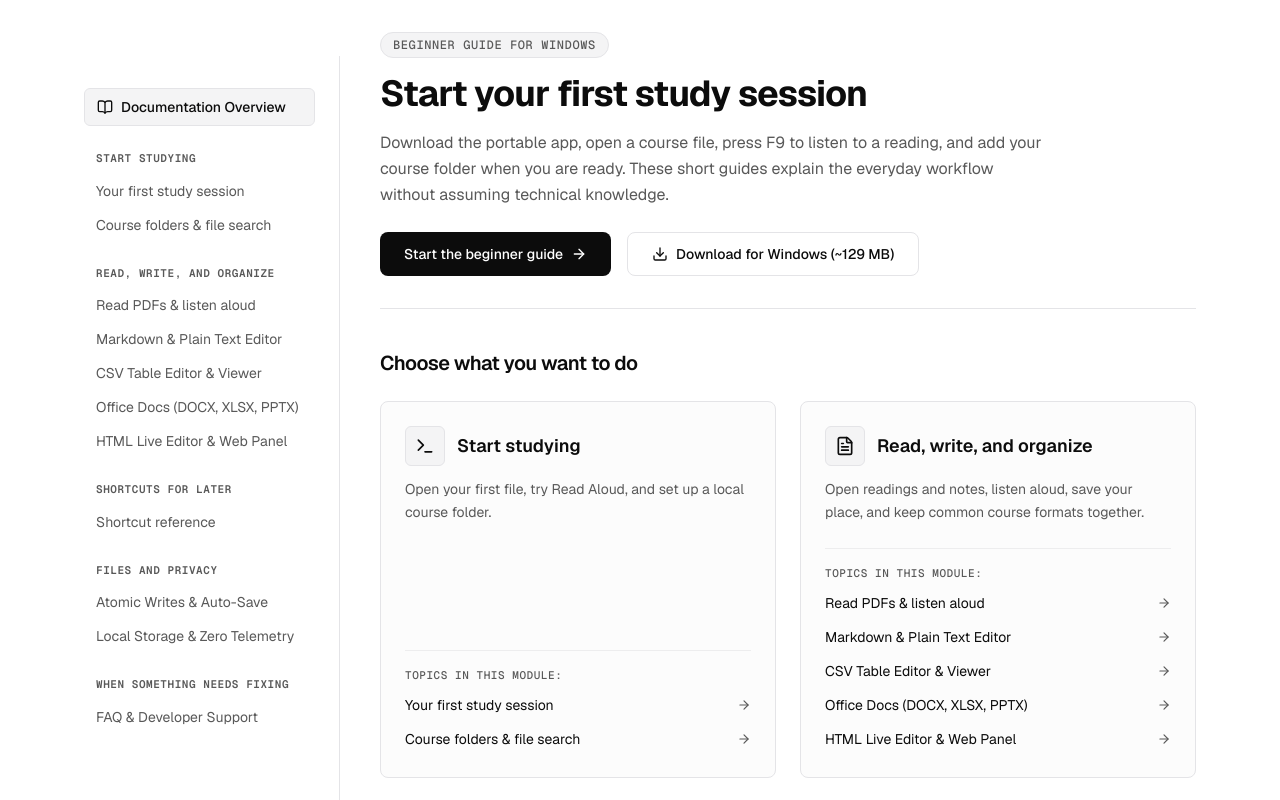
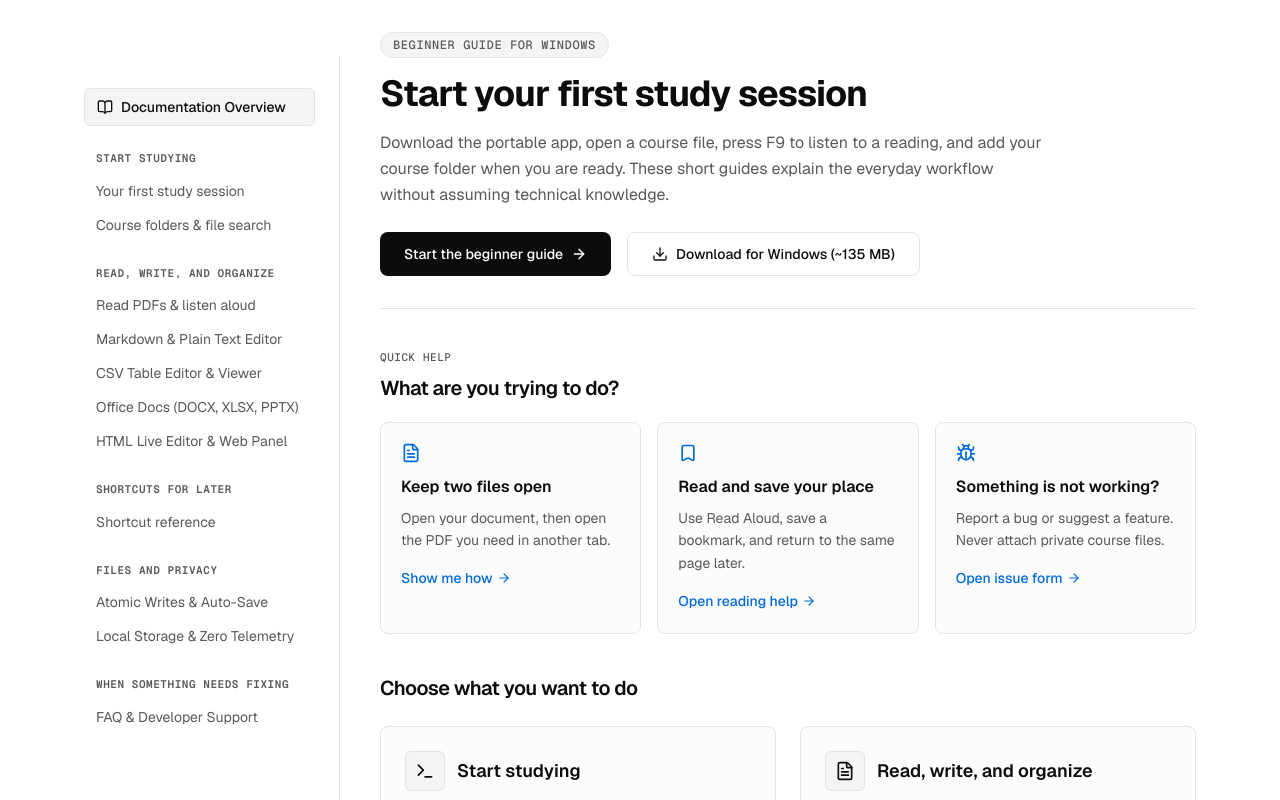
Before and after one commit to karefined-eng/eleviewer-site, a Next.js app: page /docs in a window 1280 px wide. Shown: the top 800 px of the page. Built offline with nearby package versions, Linux system fonts and the light colour scheme.

Commit message:
chore: point website to verified v1.3.1 release

```diff
--- a/app/demo/page.tsx
+++ b/app/demo/page.tsx
@@ -29,7 +29,7 @@ export default function DemoPage() {
             </p>
             <InteractiveDemo />
             <div className="mt-8 rounded-lg border border-border bg-panel/50 p-4 text-left font-mono text-xs text-muted-foreground leading-relaxed">
-              <span className="font-semibold text-foreground">ℹ️ Simulation Notice:</span> This web demo is an interactive simulation of the EleViewer desktop interface. The actual desktop application runs offline on Windows 10 and 11 as a native app; this browser version lets you test the layout, file switcher, and document viewers before downloading the ~129 MB portable executable.
+              <span className="font-semibold text-foreground">ℹ️ Simulation Notice:</span> This web demo is an interactive simulation of the EleViewer desktop interface. The actual desktop application runs offline on Windows 10 and 11 as a native app; this browser version lets you test the layout, file switcher, and document viewers before downloading the ~135 MB portable executable.
             </div>
           </div>
         </section>
--- a/app/docs/page.tsx
+++ b/app/docs/page.tsx
@@ -1,6 +1,6 @@
 import Link from "next/link";
 import { DOCS_CATEGORIES } from "@/lib/docs-data";
-import { ArrowRight, BookOpen, Download, Terminal, Shield, Keyboard, FileText } from "lucide-react";
+import { ArrowRight, BookOpen, Download, Terminal, Shield, Keyboard, FileText, Bookmark, Bug } from "lucide-react";
 import { DOWNLOAD_URL } from "@/lib/links";
 
 export const metadata = {
@@ -49,10 +49,63 @@ export default function DocsOverviewPage() {
             href={DOWNLOAD_URL}
             className="flex h-11 items-center justify-center gap-2 rounded-lg border border-border bg-transparent px-6 text-sm font-medium text-foreground transition-colors hover:bg-panel"
           >
-            <Download className="h-4 w-4" /> Download for Windows (~129 MB)
+            <Download className="h-4 w-4" /> Download for Windows (~135 MB)
           </a>
         </div>
       </div>
+
+      {/* Quick Help Actions */}
+      <section className="flex flex-col gap-5" aria-labelledby="quick-help-heading">
+        <div>
+          <p className="font-mono text-[11px] font-medium uppercase tracking-wider text-muted-foreground">Quick help</p>
+          <h2 id="quick-help-heading" className="mt-2 text-xl font-semibold tracking-tight text-foreground">
+            What are you trying to do?
+          </h2>
+        </div>
+        <div className="grid grid-cols-1 gap-4 md:grid-cols-3">
+          <Link
+            href="/docs/overview"
+            className="group rounded-lg border border-border bg-panel/30 p-5 transition-colors hover:bg-panel/60"
+          >
+            <FileText className="h-5 w-5 text-accent" />
+            <h3 className="mt-3 font-semibold text-foreground">Keep two files open</h3>
+            <p className="mt-2 text-sm leading-relaxed text-muted-foreground">
+              Open your document, then open the PDF you need in another tab.
+            </p>
+            <span className="mt-4 inline-flex items-center gap-1 text-sm font-medium text-accent">
+              Show me how <ArrowRight className="h-3.5 w-3.5 transition-transform group-hover:translate-x-0.5" />
+            </span>
+          </Link>
+          <Link
+            href="/docs/pdf-and-tts"
+            className="group rounded-lg border border-border bg-panel/30 p-5 transition-colors hover:bg-panel/60"
+          >
+            <Bookmark className="h-5 w-5 text-accent" />
+            <h3 className="mt-3 font-semibold text-foreground">Read and save your place</h3>
+            <p className="mt-2 text-sm leading-relaxed text-muted-foreground">
+              Use Read Aloud, save a bookmark, and return to the same page later.
+            </p>
+            <span className="mt-4 inline-flex items-center gap-1 text-sm font-medium text-accent">
+              Open reading help <ArrowRight className="h-3.5 w-3.5 transition-transform group-hover:translate-x-0.5" />
+            </span>
+          </Link>
+          <a
+            href="https://github.com/karefined-eng/eleviewer/issues/new"
+            target="_blank"
+            rel="noreferrer"
+            className="group rounded-lg border border-border bg-panel/30 p-5 transition-colors hover:bg-panel/60"
+          >
+            <Bug className="h-5 w-5 text-accent" />
+            <h3 className="mt-3 font-semibold text-foreground">Something is not working?</h3>
+            <p className="mt-2 text-sm leading-relaxed text-muted-foreground">
+              Report a bug or suggest a feature. Never attach private course files.
+            </p>
+            <span className="mt-4 inline-flex items-center gap-1 text-sm font-medium text-accent">
+              Open issue form <ArrowRight className="h-3.5 w-3.5 transition-transform group-hover:translate-x-0.5" />
+            </span>
+          </a>
+        </div>
+      </section>
 
       {/* Categories Overview Grid */}
       <div className="flex flex-col gap-6">
@@ -103,7 +156,7 @@ export default function DocsOverviewPage() {
       {/* Offline Notice Box */}
       <div className="rounded-lg border border-border bg-panel/50 p-6 text-left font-mono text-xs text-muted-foreground leading-relaxed flex flex-col gap-2">
         <span className="font-semibold text-foreground text-sm flex items-center gap-2">
-          ℹ️ Need help offline?
+          Offline help is built in
         </span>
         <p>
           The same beginner and reference guides are included with every EleViewer desktop release. Press <kbd className="rounded border border-border bg-background px-1.5 py-0.5 text-[11px] font-semibold text-foreground">F1</kbd> or open <strong className="text-foreground">Help → Getting Started Guide</strong> in EleViewer to read them without an internet connection.
--- a/components/structured-data.tsx
+++ b/components/structured-data.tsx
@@ -11,9 +11,9 @@ export function StructuredData() {
         "applicationCategory": "UtilitiesApplication",
         "applicationSubCategory": "Document Viewer",
         "description": "Free portable Windows document viewer and study workspace. Opens DOCX, XLSX, PPTX, PDF, Markdown, CSV, HTML, and TXT with text-to-speech, file vault, and session restore. No install, no account, no cost.",
-        "softwareVersion": "1.3.0",
+        "softwareVersion": "1.3.1",
         "license": "https://github.com/karefined-eng/eleviewer/blob/main/LICENSE",
-        "fileSize": "220MB",
+        "fileSize": "135MB",
         "releaseNotes": "https://github.com/karefined-eng/eleviewer/releases",
         "featureList": [
           "Open DOCX files without Microsoft Word",
--- a/lib/docs-data.ts
+++ b/lib/docs-data.ts
@@ -104,7 +104,7 @@ export const DOCS_TOPICS: DocTopic[] = [
         notice: {
           type: "note",
           label: "Zero Installation Required",
-          message: "EleViewer distributes as a single ~129 MB portable Windows executable (.exe). No administrative privileges or Windows installers are required to run the application."
+          message: "EleViewer distributes as a single ~135 MB portable Windows executable (.exe). No administrative privileges or Windows installers are required to run the application."
         }
       },
       {
@@ -117,7 +117,7 @@ export const DOCS_TOPICS: DocTopic[] = [
           headers: ["Specification", "Requirement / Detail"],
           rows: [
             ["Operating System", "Windows 10 / Windows 11 (64-bit)"],
-            ["Executable Size", "~129 MB One-file Portable Binary"],
+            ["Executable Size", "~135 MB One-file Portable Binary"],
             ["Memory Footprint", "< 150 MB RAM during normal operation"],
             ["Network Requirement", "100% Offline / No internet required"],
             ["License", "GNU General Public License v3.0 (GPLv3)"]
--- a/lib/links.ts
+++ b/lib/links.ts
@@ -1,8 +1,8 @@
 export const GITHUB_PROFILE_URL = "https://github.com/karefined-eng";
 export const GITHUB_URL = "https://github.com/karefined-eng/eleviewer";
 export const RELEASES_URL = "https://github.com/karefined-eng/eleviewer/releases";
-export const LATEST_RELEASE_VERSION = "1.3.0"
-export const LATEST_RELEASE_SHA256 = "80427c7495a51980741214e1cb6fe0a062ffaa351033a7a2d1bbf9721eb9bc56"
+export const LATEST_RELEASE_VERSION = "1.3.1"
+export const LATEST_RELEASE_SHA256 = "5e51f50c7701d427d2f27e49a7c29a180f3816ebbe394dc745f79f2e85a901fe"
 export const DOWNLOAD_URL = "https://github.com/karefined-eng/eleviewer/releases/latest/download/EleViewer.exe";
 export const ISSUES_URL = "https://github.com/karefined-eng/eleviewer/issues";
 export const LICENSE_URL = "https://github.com/karefined-eng/eleviewer/blob/main/LICENSE";
```
Also changed, not shown: 1 other file (tests, documents, lock files or other folders).
